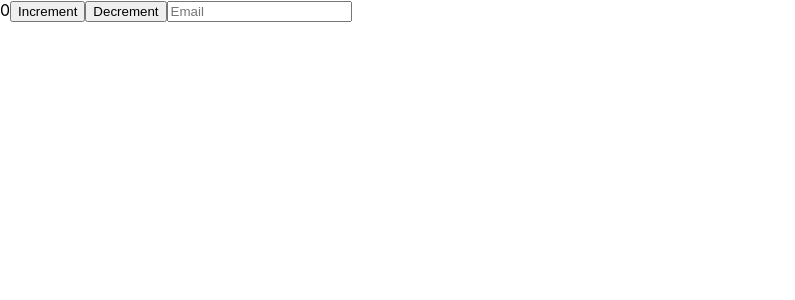
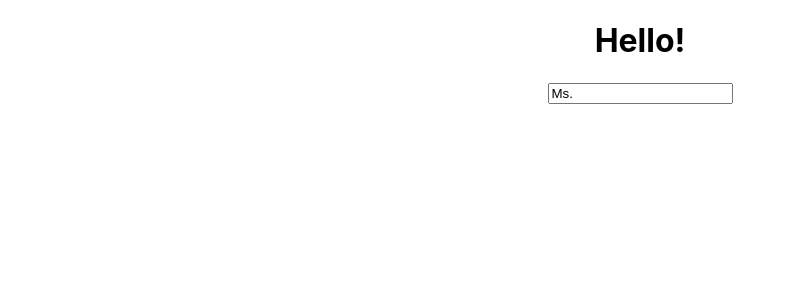
Before and after one commit to 21SLE/react_hooks_ex, a React (Create React App) app: page / in a window 1280 px wide. Shown: the top 300 px of the page, without its empty margins (0-795 px from the left). Built offline with nearby package versions, Linux system fonts and the light colour scheme.

Commit message:
useInput

```diff
--- a/src/App.js
+++ b/src/App.js
@@ -1,24 +1,38 @@
 import React, { Component, useState } from "react";
 import './App.css';
 
+const useInput = (initialValue, validator) => {
+  const [value, setValue] = useState(initialValue);
+  const onChange = event => {
+    const {
+      target: {value}
+    } = event;
+    let willUpdate = true;
+    if(typeof validator === "function") {
+      willUpdate = validator(value);
+    }
+    if(willUpdate) {
+      setValue(value);
+    }
+
+  };
+  return { value , onChange }; // {value}는 {value: value}라는 오브젝트를 줄여서 쓴것
+}
+
 function App() {
-  const [count, setCount] = useState(0);
-  const [email, setEmail] = useState("");
+  const maxLen = value => value.length <= 10; // maxLen은 불린값 리턴하는 함수
+  const name = useInput("Ms. ", maxLen); //validator로 최대길이 검증하는 함수 넣어줌
 
-  const updateEmail = e => {
-    const {
-      target: { value }
-    } = e;
-    setEmail(value);
-  };
+  const checkTxt = value => !value.includes("@"); // @를 포함하지 않고 싶을때
 
-  return(
-    <>
-      {count}
-      <button onClick={() => setCount(count+1)}>Increment</button>
-      <button onClick={() => setCount(count-1)}>Decrement</button>
-      <input placeholder="Email" value={email} onChange={updateEmail}/>
-    </>
+  return (
+    <div className = "App">
+      <h1>Hello!</h1>
+      {/* <input placeholder="What is ur Name" value = {name.value} onChange = {name.onChange} /> */}
+      <input placeholder="What is ur Name" {...name} />
+      {/* name에 useInput으로 받은 value가 있어서 name.value라고 쓸 수 있음  */}
+      {/* value = { name.value } onChange = {name.onChange} 대신 {...name} 이라고 써도 됨 이렇게 쓰면 name안에 있는걸 다 unpack해서 써주는것 */}
+    </div>
   );
 }
 
```
